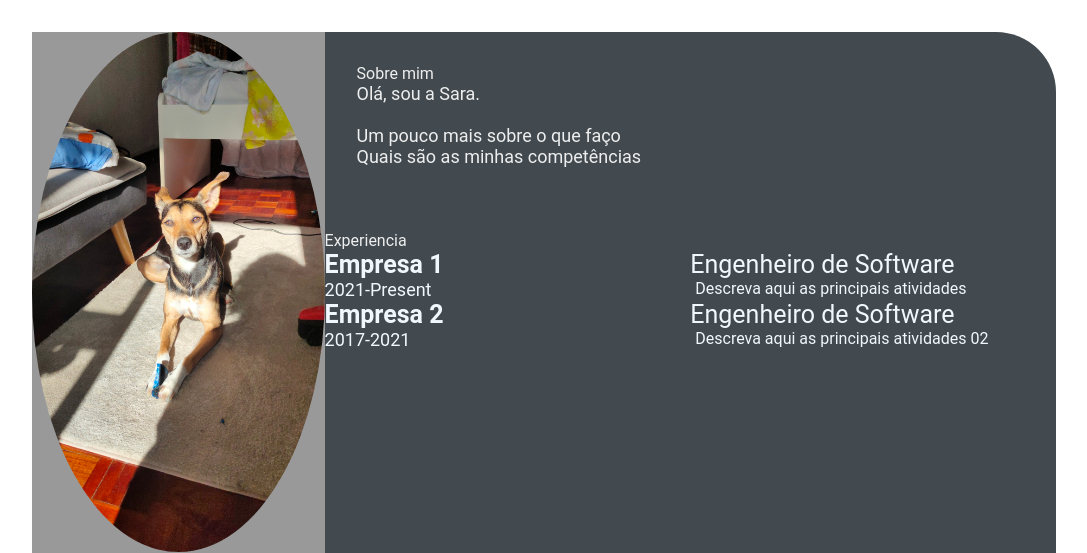
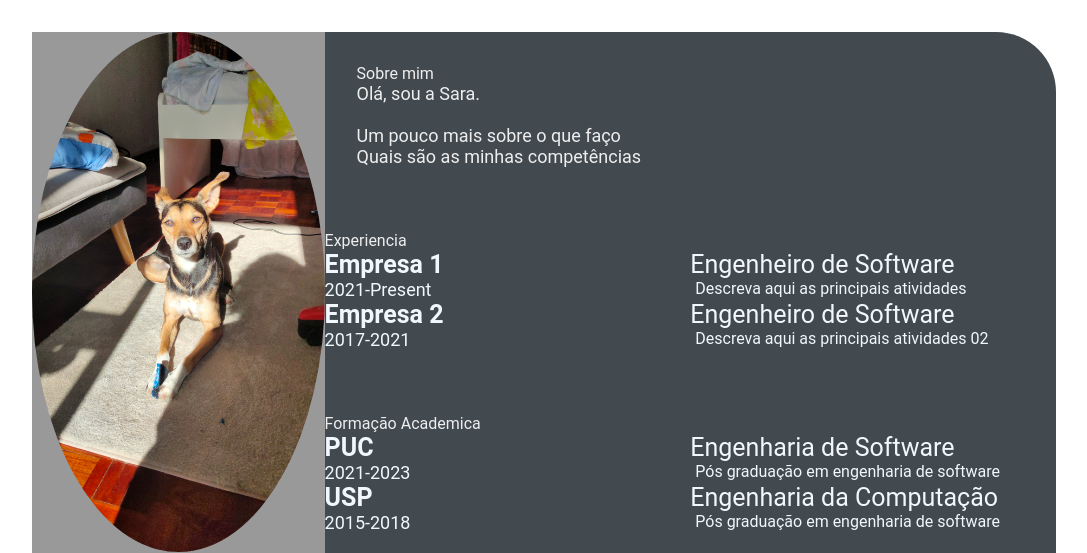
Before and after one commit to sarinhagameplays/sarinhagameplays.github.io, a plain HTML site: page index.html in a window 1280 px wide. Shown: the top 553 px of the page, without its empty margins (96-1183 px from the left). Drawn offline with Linux system fonts and the light colour scheme.

Commit message:
feature: add index.html (#4)

```diff
--- a/index.html
+++ b/index.html
@@ -1,5 +1,6 @@
 <!DOCTYPE html>
 <html lang="en">
+
 <head>
     <meta charset="UTF-8">
     <meta http-equiv="X-UA-Compatible" content="IE=edge">
@@ -9,6 +10,7 @@
     <link rel="stylesheet" href="style.css">
 
 </head>
+
 <body>
     <main class="resume-contents">
         <section class="left-section">
@@ -30,8 +32,12 @@
                 <div class="skills">
                     <p class="left-title">Skills</p>
                     <ul>
-                        <li><p>HTML, CSS, Git & GitHub</p></li>
-                        <li><p>Office 365</p></li>
+                        <li>
+                            <p>HTML, CSS, Git & GitHub</p>
+                        </li>
+                        <li>
+                            <p>Office 365</p>
+                        </li>
                     </ul>
                 </div>
             </section>
@@ -69,7 +75,32 @@
                     </div>
                 </div>
             </section>
+            <section class="education gap">
+                <div class="right-title"> Formação Academica</div>
+                <div class="education-contents">
+                    <div class="education-left">
+                        <p class="education-school-name">PUC</p>
+                        <p class="educationp-time-period">2021-2023</p>
+                    </div>
+                    <div class="education-right">
+                        <p class="education-subject">Engenharia de Software</p>
+                        <p class="education-desc">
+                            Pós graduação em engenharia de software
+                        </p>
+                    </div>
+                    <div class="education-left">
+                        <p class="education-school-name">USP</p>
+                        <p class="educationp-time-period">2015-2018</p>
+                    </div>
+                    <div class="education-right">
+                        <p class="education-subject">Engenharia da Computação</p>
+                        <p class="education-desc">
+                            Pós graduação em engenharia de software
+                        </p>
+                </div>
+            </section>
         </section>
     </main>
 </body>
+
 </html>
```
Lines whose indentation alone changed are shown as unchanged.
